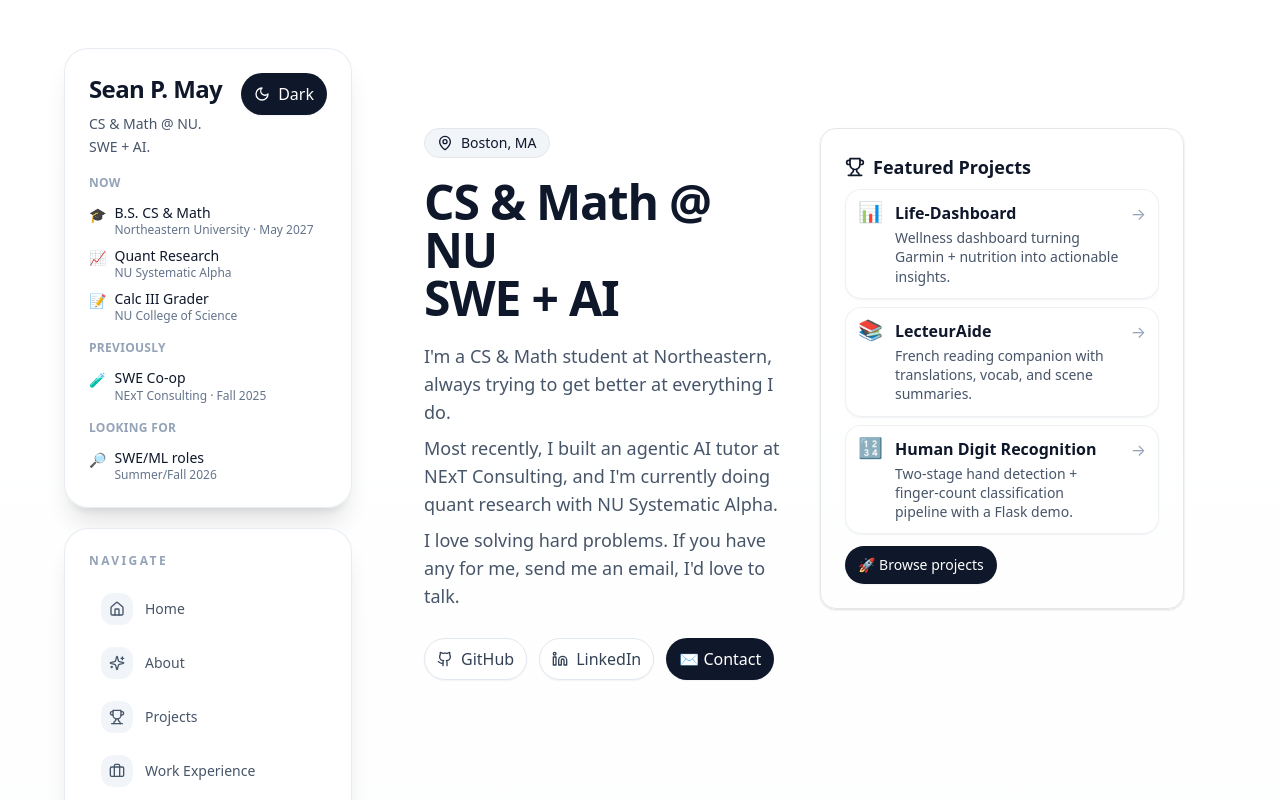
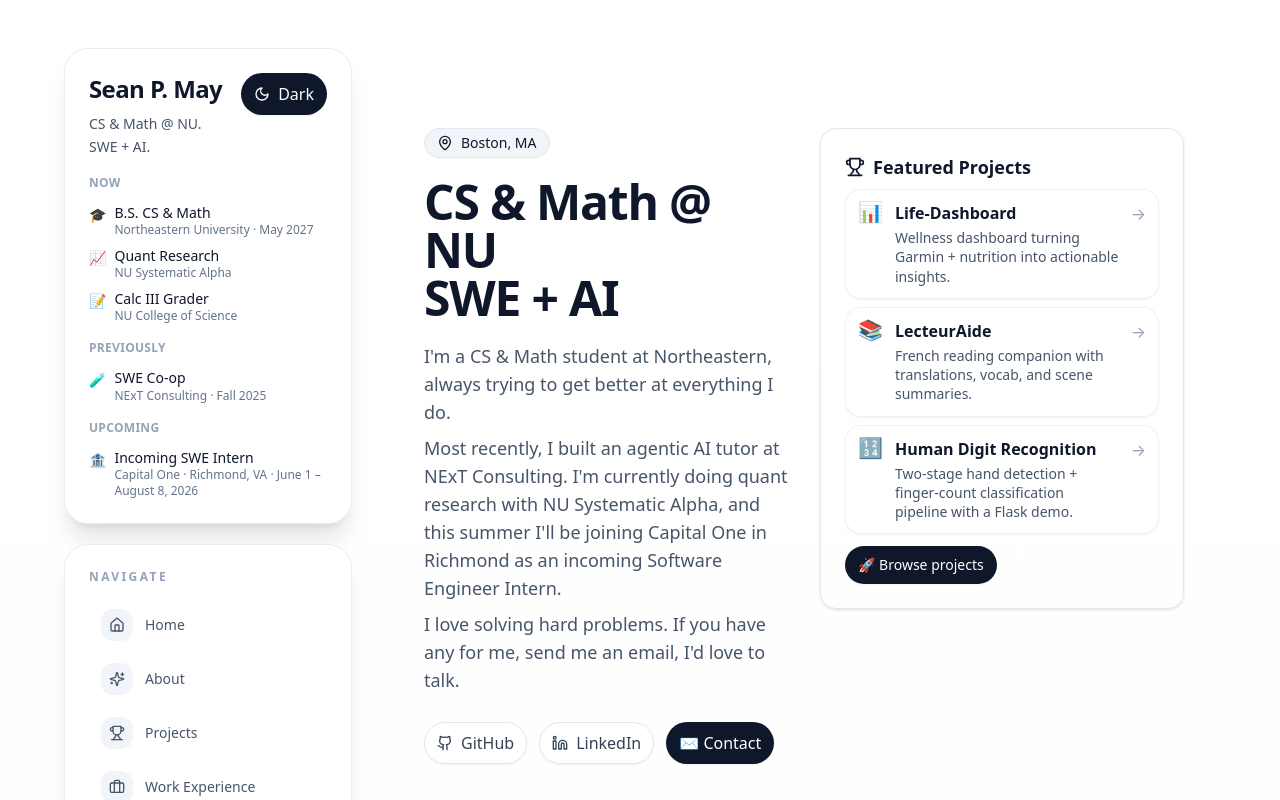
Before and after one commit to seanpatrickmay/seanpatrickmay.github.io, a Next.js app: page / in a window 1280 px wide. Shown: the top 800 px of the page. Built offline with nearby package versions, Linux system fonts and the light colour scheme.

Commit message:
Audit site and add internship info

```diff
--- a/components/Header.jsx
+++ b/components/Header.jsx
@@ -172,15 +172,17 @@ export default function Header({ links }) {
                   </div>
                   <div>
                     <div className="text-xs font-semibold uppercase tracking-wide text-slate-400 dark:text-slate-500">
-                      Looking for
+                      Upcoming
                     </div>
                     <div className="mt-3 flex items-start gap-2">
                       <span className="mt-0.5" aria-hidden="true">
-                        🔎
+                        🏦
                       </span>
                       <div className="min-w-0 leading-snug">
-                        <div className="font-medium text-slate-900 dark:text-slate-100">SWE/ML roles</div>
-                        <div className="text-xs text-slate-500 dark:text-slate-400">Summer/Fall 2026</div>
+                        <div className="font-medium text-slate-900 dark:text-slate-100">Incoming SWE Intern</div>
+                        <div className="text-xs text-slate-500 dark:text-slate-400">
+                          Capital One · Richmond, VA · June 1 – August 8, 2026
+                        </div>
                       </div>
                     </div>
                   </div>
--- a/components/Hero.jsx
+++ b/components/Hero.jsx
@@ -21,7 +21,7 @@ export default function Hero({ links, featuredProjects = [] }) {
           <div className="space-y-2 text-base md:text-lg text-slate-600 dark:text-slate-300">
             <p>I'm a CS &amp; Math student at Northeastern, always trying to get better at everything I do.</p>
             <p>
-              Most recently, I built an agentic AI tutor at NExT Consulting, and I'm currently doing quant research with NU Systematic Alpha.
+              Most recently, I built an agentic AI tutor at NExT Consulting. I'm currently doing quant research with NU Systematic Alpha, and this summer I'll be joining Capital One in Richmond as an incoming Software Engineer Intern.
             </p>
             <p>
               I love solving hard problems. If you have any for me, send me an email, I'd love to talk.
@@ -32,7 +32,7 @@ export default function Hero({ links, featuredProjects = [] }) {
               <Badge variant="outline" className="text-xs">🎓 Northeastern — B.S. CS &amp; Math (May 2027)</Badge>
               <Badge variant="outline" className="text-xs">📈 Quant Research — NU Systematic Alpha</Badge>
               <Badge variant="outline" className="text-xs">🧪 SWE Co-op — NExT Consulting (Fall 2025)</Badge>
-              <Badge variant="outline" className="text-xs">🔎 Summer/Fall 2026 SWE/ML roles</Badge>
+              <Badge variant="outline" className="text-xs">🏦 Incoming SWE Intern — Capital One (Richmond · June 1 – August 8, 2026)</Badge>
             </div>
           </div>
           <div className="flex flex-wrap gap-3 pt-2">
--- a/public/experience.json
+++ b/public/experience.json
@@ -1,4 +1,16 @@
 [
+  {
+    "org": "Capital One",
+    "role": "Incoming Software Engineer Intern",
+    "location": "Richmond, VA",
+    "period": "June 1 – August 8, 2026",
+    "emoji": "🏦",
+    "oneLiner": "Incoming Capital One SWE Intern",
+    "bullets": [
+      "Joining Capital One in Richmond, Virginia as a Software Engineer Intern for Summer 2026.",
+      "Internship dates: June 1 – August 8, 2026."
+    ]
+  },
   {
     "org": "NExT Consulting",
     "role": "Software Engineering Co-op",
```
